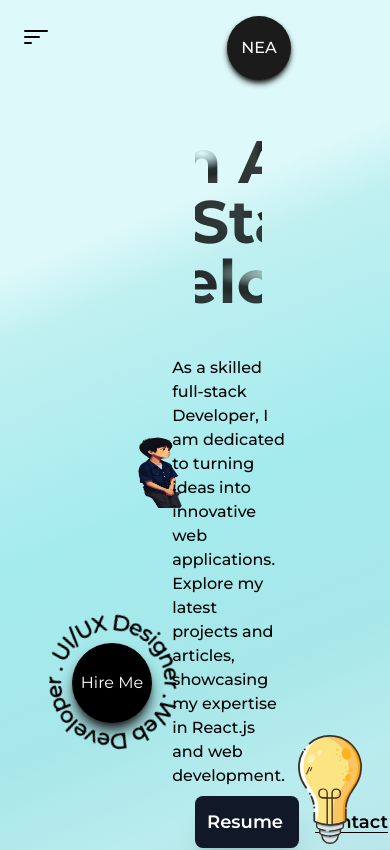
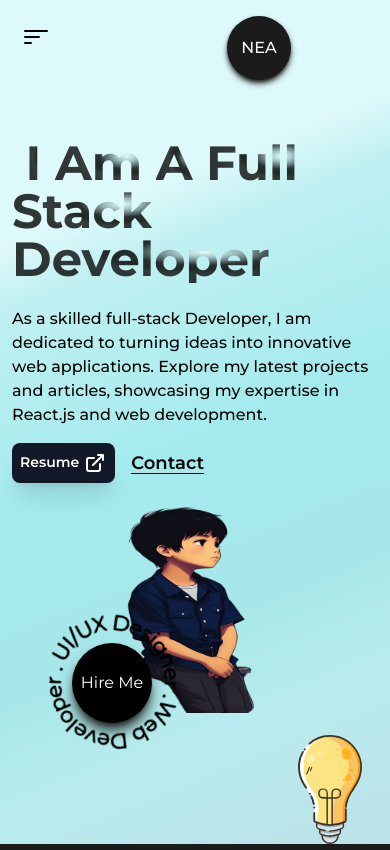
Before and after one commit to s-kvng/Nextjs-Developer-Porfolio, a Next.js app: page / in a window 390 px wide. Shown: the top 850 px of the page. Built offline with nearby package versions, Linux system fonts and the light colour scheme.

Commit message:
refactor

```diff
--- a/src/pages/index.js
+++ b/src/pages/index.js
@@ -42,29 +42,31 @@ export default function Home() {
         <meta name="description" content="Generated by create next app" />
       </Head>
       <main className="flex items-center text-black w-full min-h-screen  bg-blue-gradient  ">
-        <Layout className={`py-24 px-32 `}>
-          <div className={`flex justify-between items-center w-full `}>
+        <Layout className={`py-24 lg:px-32 sm:px-8 md:px-12 `}>
+          <div
+            className={`flex flex-col-reverse md:flex-row justify-between items-center w-full `}
+          >
             <div className=" w-1/2 ">
               <Image src={ProfilePic} alt="nathan" className=" w-full h-auto" />
             </div>
-            <div className="w-1/2 flex flex-col items-center self-center  h-[100%]">
+            <div className=" w-full px-3 md:px-0 md:w-1/2 flex flex-col items-center self-center  h-[100%] ">
               <AnimatedText
                 text={" I am a full stack developer"}
-                className=" py-7 !text-6xl !text-left pl-0"
+                className=" sm:py-2 md:py-7 md:!text-6xl !text-5xl !text-left pl-0"
               />
-              <p className="my-2 text-base font-medium mb-2">
+              <p className="my-4 lg:my-2 text-base font-medium sm:mb-5">
                 As a skilled full-stack{" "}
                 <span className="developerText">Developer</span>, I am dedicated
                 to turning ideas into innovative web applications. Explore my
                 latest projects and articles, showcasing my expertise in
                 React.js and web development.
               </p>
-              <div className="flex items-center self-start gap-x-4">
+              <div className="flex items-center self-start gap-x-4 mb-5 md:mb-0">
                 <Link
                   href="/dummy.pdf"
                   target={"_blank"}
                   download={true}
-                  className=" bg-gray-900 text-white text-lg font-semibold p-3 rounded-lg shadow-xl hover:bg-gray-800 flex items-center "
+                  className=" bg-gray-900 text-white text-[14px] md:text-lg font-semibold p-2 md:p-3 rounded-lg shadow-xl hover:bg-gray-800 flex items-center "
                 >
                   Resume <LinkArrow className="w-7 ml-1" />
                 </Link>
--- a/src/pages/projects/index.js
+++ b/src/pages/projects/index.js
@@ -11,7 +11,7 @@ const Projects = () => {
         <title>Nathaniel | Projects</title>
         <meta name="description" content="any description" />
       </Head>
-      <main className="flex flex-col items-center justify-cente md:px-32 px-3 w-full pt-24 pb-5  bg-[#551e1e] ">
+      <main className="flex flex-col items-center justify-center md:px-32 px-3 w-full pt-24 pb-5  bg-[#551e1e] ">
         <Tabs />
       </main>
     </>
```
Also changed, not shown: src/components/Layout.js (+7 -7 lines).
